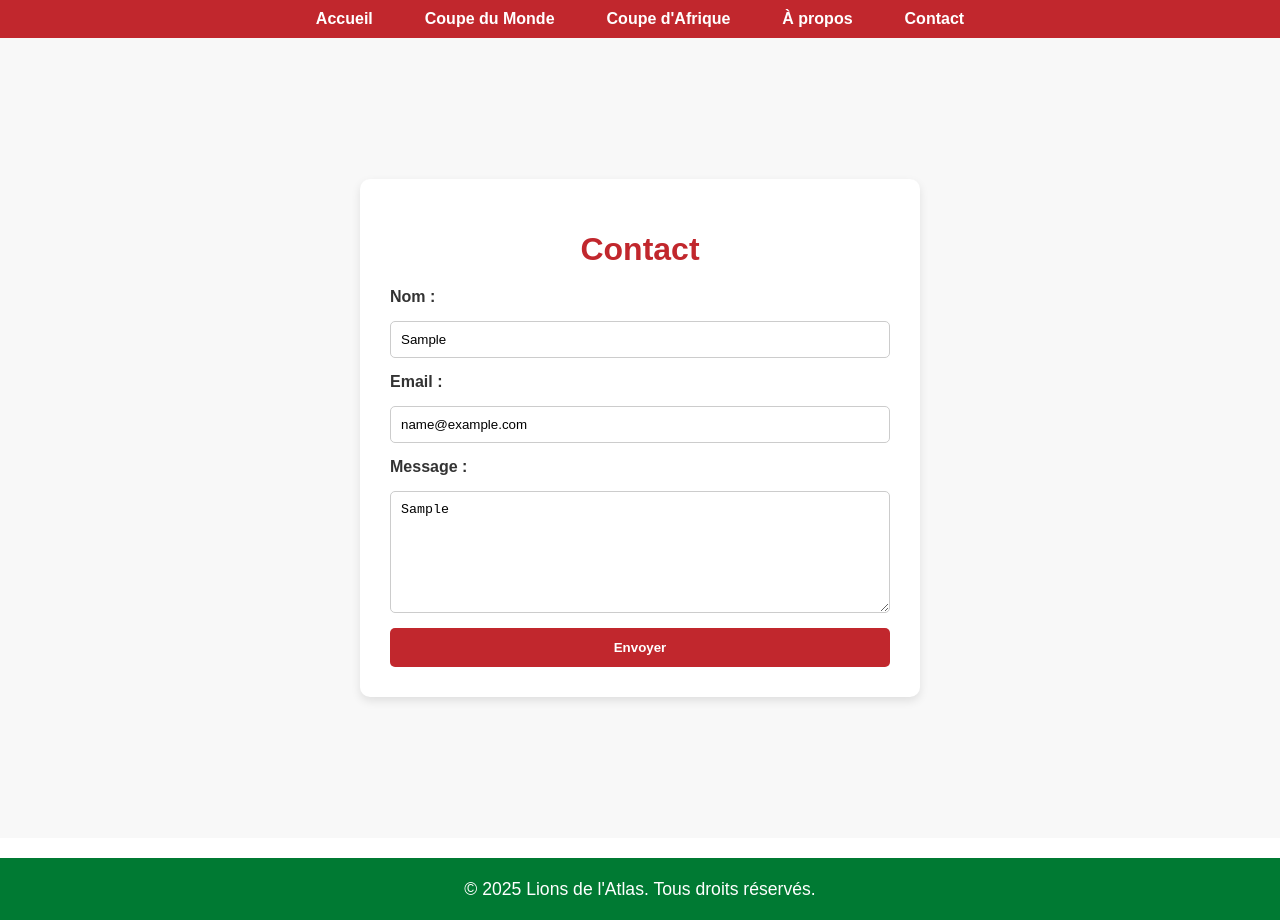
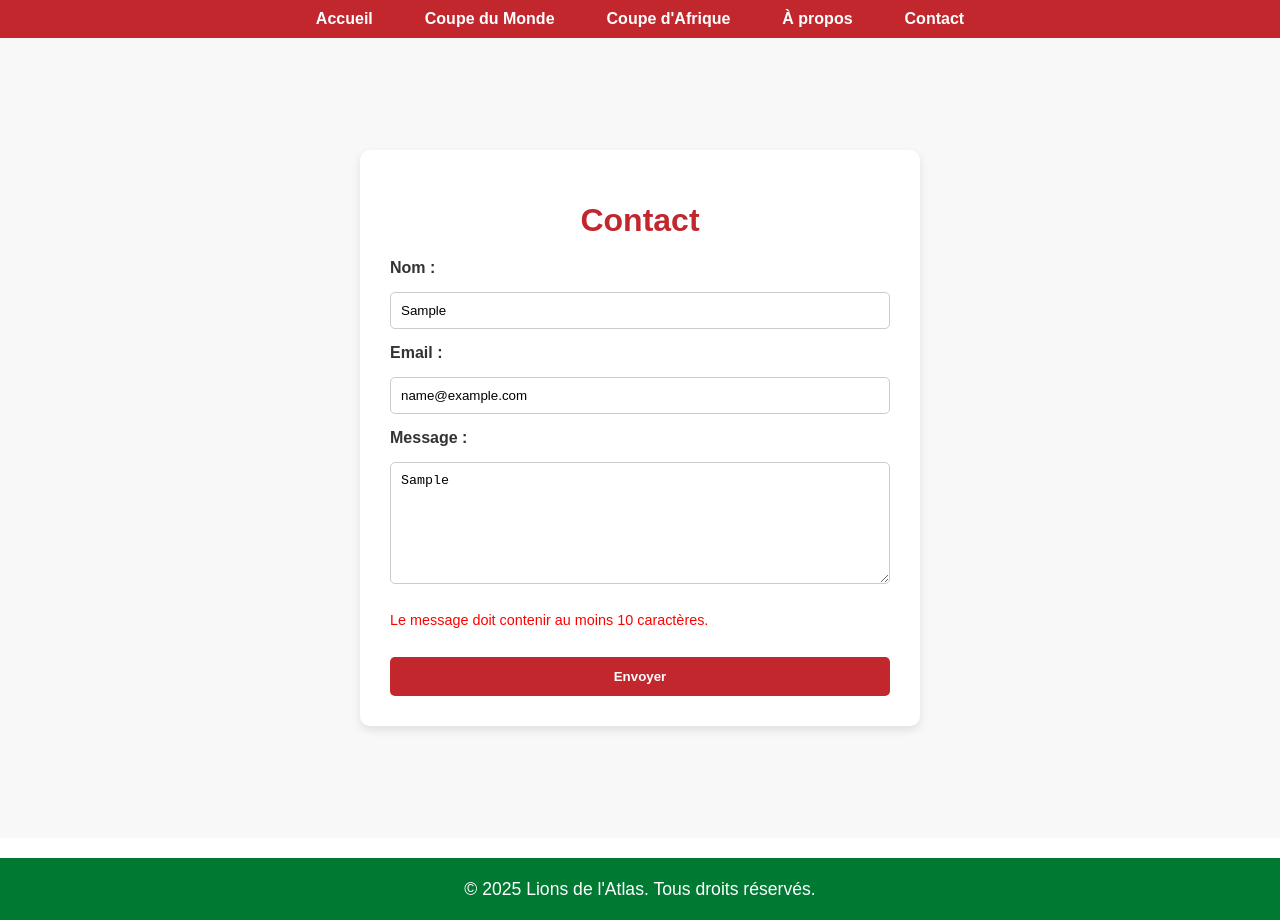
Before and after one commit to wa1ssim123/web-anvancer, a Next.js app: page /events/contact in a window 1280 px wide. Both pictures are taken after typing "Sample", "name@example.com", "Sample" into the empty fields and a click on the button "Envoyer". Built offline with nearby package versions, Linux system fonts and the light colour scheme.

Commit message:
pro2-sem1cor

```diff
--- a/app/events/contact/page.jsx
+++ b/app/events/contact/page.jsx
@@ -4,21 +4,48 @@ import { useState } from 'react';
 
 export default function Contact() {
   const [formData, setFormData] = useState({ name: '', email: '', message: '' });
+  const [errors, setErrors] = useState({});
+  const [successMessage, setSuccessMessage] = useState('');
+
+  const validateForm = () => {
+    let newErrors = {};
+
+    if (!formData.name.trim()) {
+      newErrors.name = 'Le nom est requis.';
+    }
+
+    if (!formData.email.includes('@')) {
+      newErrors.email = 'Veuillez entrer un email valide.';
+    }
+
+    if (formData.message.length < 10) {
+      newErrors.message = 'Le message doit contenir au moins 10 caractères.';
+    }
+
+    setErrors(newErrors);
+    return Object.keys(newErrors).length === 0;
+  };
 
   const handleChange = (e) => {
     setFormData({ ...formData, [e.target.name]: e.target.value });
   };
 
-  const handleSubmit = async (e) => {
+  const handleAction = (e) => {
     e.preventDefault();
-    console.log("Données du formulaire :", formData);
-    alert("Votre message a été envoyé !");
+
+    if (validateForm()) {
+      setSuccessMessage('Votre message a été envoyé avec succès !');
+      setFormData({ name: '', email: '', message: '' });
+      setErrors({});
+    } else {
+      setSuccessMessage('');
+    }
   };
 
   return (
     <div style={{
       display: 'flex', justifyContent: 'center', alignItems: 'center',
-      height: '100vh', backgroundColor: '#f8f8f8'
+      minHeight: '100vh', backgroundColor: '#f8f8f8'
     }}>
       <div style={{
         backgroundColor: '#ffffff',
@@ -30,24 +57,29 @@ export default function Contact() {
       }}>
         <h1 style={{ color: '#c1272d', textAlign: 'center', marginBottom: '20px' }}>Contact</h1>
 
-        <form onSubmit={handleSubmit} style={{ display: 'flex', flexDirection: 'column', gap: '15px' }}>
+        {successMessage && <p style={{ color: 'green', textAlign: 'center' }}>{successMessage}</p>}
+
+        <form action="#" noValidate onSubmit={handleAction} style={{ display: 'flex', flexDirection: 'column', gap: '15px' }}>
           <label style={{ fontWeight: 'bold' }}>Nom :</label>
           <input
-            type="text" name="name" value={formData.name} onChange={handleChange} required
+            type="text" name="name" value={formData.name} onChange={handleChange}
             style={{ padding: '10px', borderRadius: '5px', border: '1px solid #ccc' }}
           />
+          {errors.name && <p style={{ color: 'red', fontSize: '0.9rem' }}>{errors.name}</p>}
 
           <label style={{ fontWeight: 'bold' }}>Email :</label>
           <input
-            type="email" name="email" value={formData.email} onChange={handleChange} required
+            type="email" name="email" value={formData.email} onChange={handleChange}
             style={{ padding: '10px', borderRadius: '5px', border: '1px solid #ccc' }}
           />
+          {errors.email && <p style={{ color: 'red', fontSize: '0.9rem' }}>{errors.email}</p>}
 
           <label style={{ fontWeight: 'bold' }}>Message :</label>
           <textarea
-            name="message" value={formData.message} onChange={handleChange} required
+            name="message" value={formData.message} onChange={handleChange}
             style={{ padding: '10px', borderRadius: '5px', border: '1px solid #ccc', height: '100px' }}
           />
+          {errors.message && <p style={{ color: 'red', fontSize: '0.9rem' }}>{errors.message}</p>}
 
           <button type="submit" style={{
             backgroundColor: '#c1272d', color: 'white', padding: '12px',
```
